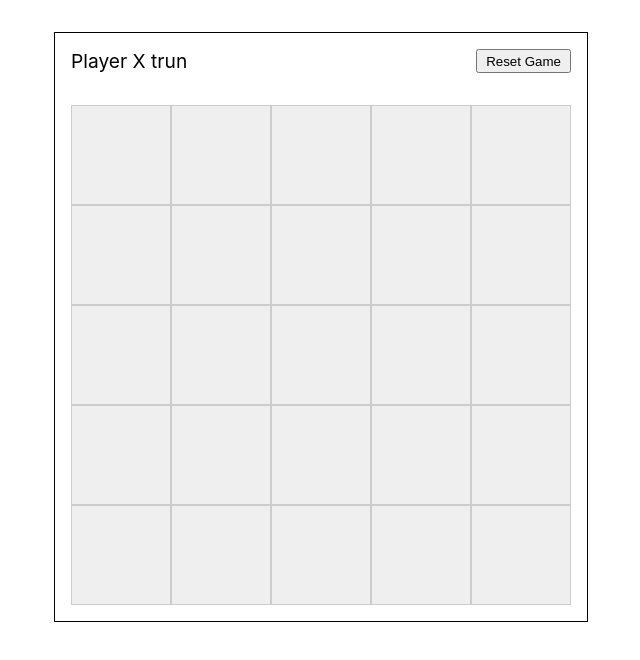
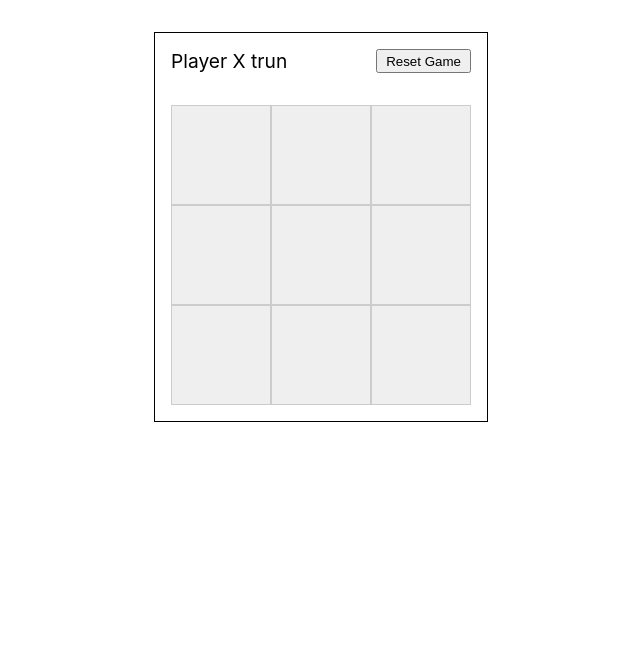
Before and after one commit to Ankitsaini406/react-challenges, a React (Create React App) app: page /tictactoe in a window 1280 px wide. Shown: the top 660 px of the page, without its empty margins (319-959 px from the left). Built offline with nearby package versions, Linux system fonts and the light colour scheme.

Commit message:
"Tic Tac Toe"

```diff
--- a/src/components/Tic-tac-toe/Tictactoe.jsx
+++ b/src/components/Tic-tac-toe/Tictactoe.jsx
@@ -3,7 +3,7 @@ import useTictactoe from "../../hooks/useTictactoe";
 
 const Tictactoe = () => {
 
-    const gridValue = 5;
+    const gridValue = 3;
 
     const { board, handleClick, getStatusMessage, resetGame } =
         useTictactoe(gridValue);
```
